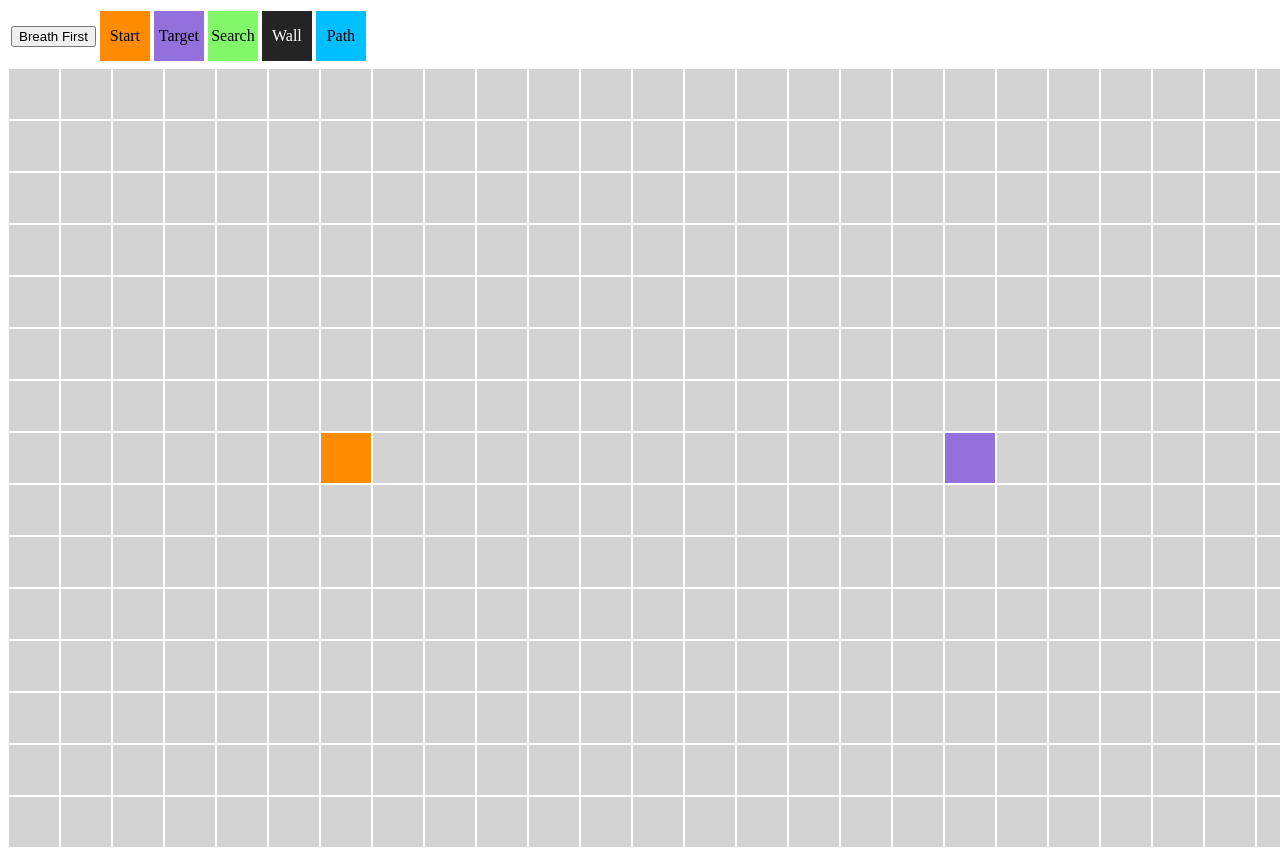
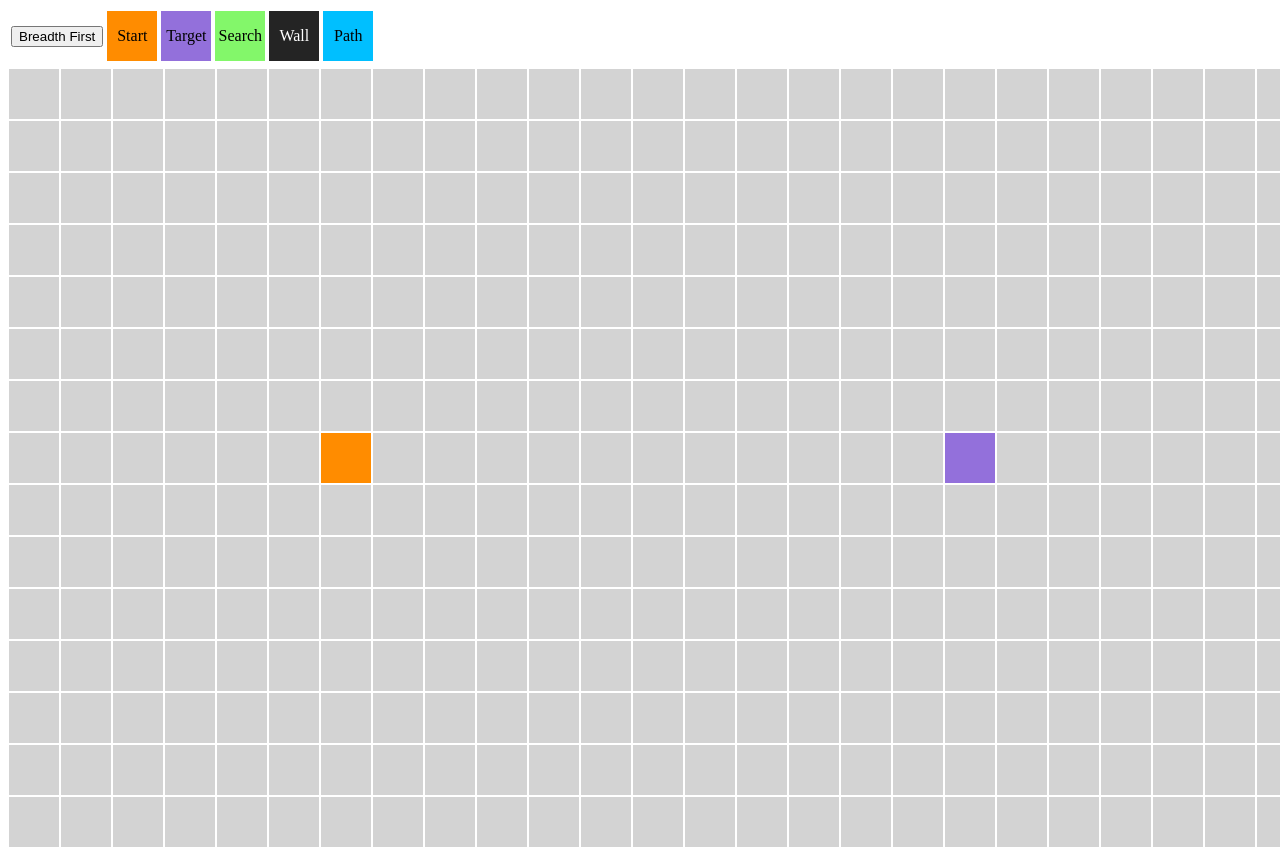
Before and after one commit to otson/Pathfinding-Algorithm-Visualizer, an Angular app: page / in a window 1280 px wide. Shown: the top 856 px of the page. Built offline with nearby package versions, Linux system fonts and the light colour scheme.

Commit message:
fix typo

```diff
--- a/src/app/topbar/topbar.component.html
+++ b/src/app/topbar/topbar.component.html
@@ -2,7 +2,7 @@
   <table>
   <tr>
     <td>
-      <button (click)="solveBreadthFirst()">Breath First</button>
+      <button (click)="solveBreadthFirst()">Breadth First</button>
     </td>
     <td>
       <div style="background-color: darkorange; height: 50px; width: 50px;
```
